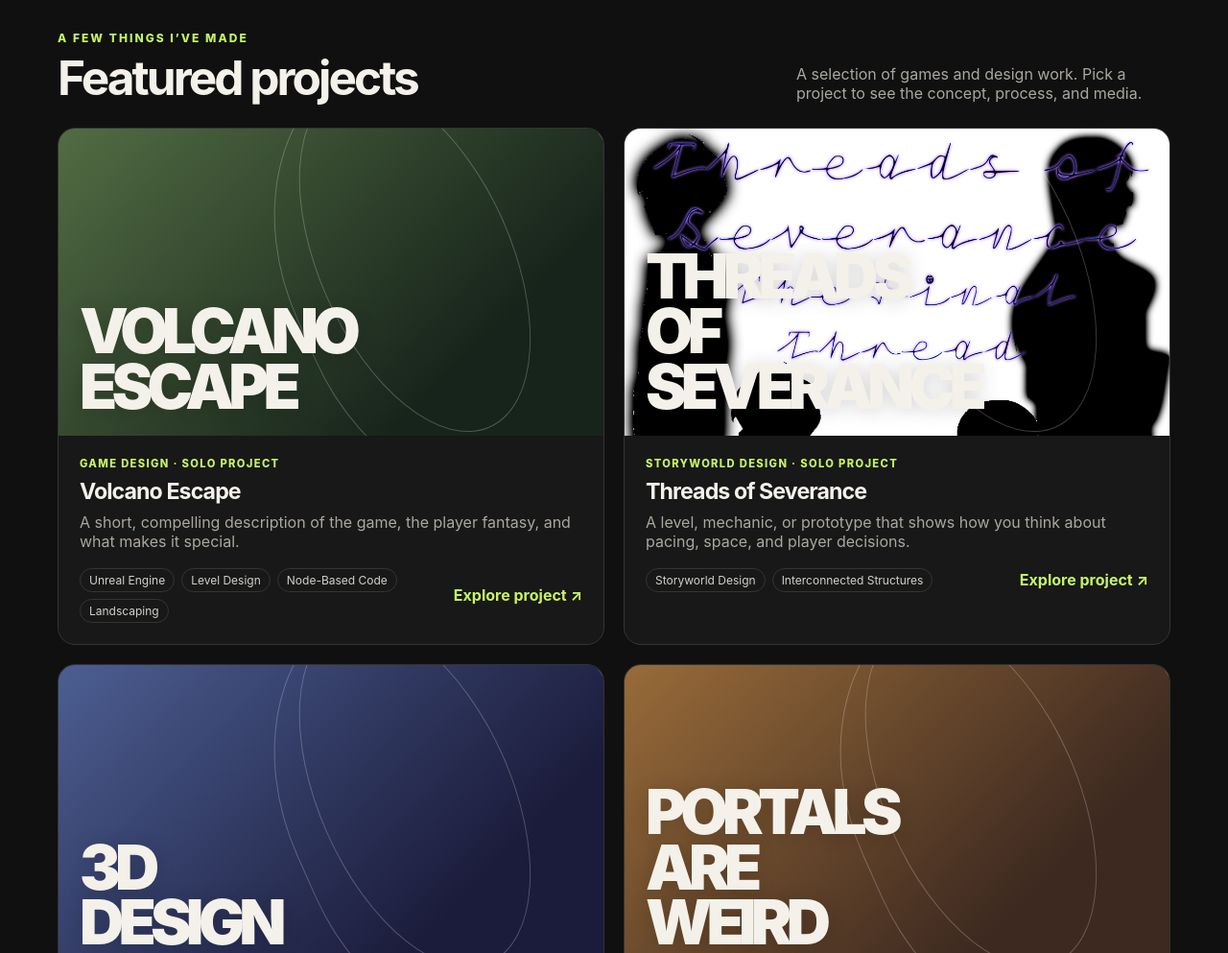
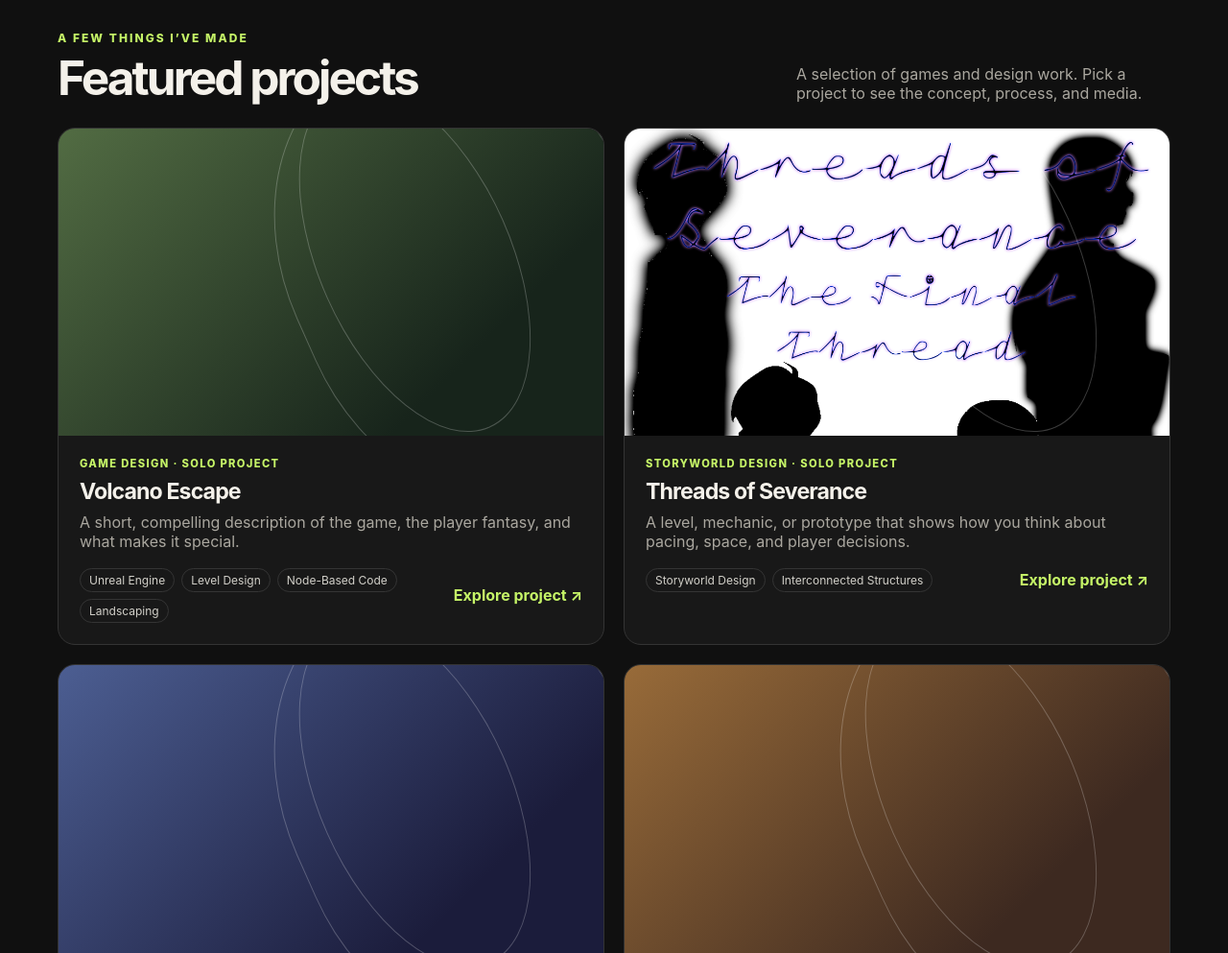
Before and after one commit to LilliNeko/Lillian-Russell.github.io, a plain HTML site: page index.html in a window 1280 px wide. Shown: the part 980-1973 px from the top of the page at 96% size. Drawn offline with Linux system fonts and the light colour scheme.

Commit message:
Remove art mark from project card display
Removed the art mark display from project cards.

```diff
--- a/index.html
+++ b/index.html
@@ -336,7 +336,6 @@
         <article class="project-card">
           <a href="#${encodeURIComponent(project.id)}" aria-label="View ${escapeHTML(project.title)} project" style="text-decoration:none">
             <div class="project-art" style="--art:${project.art}">
-              <div class="art-mark">${project.mark}</div>
             </div>
             <div class="project-content">
               <div class="meta">${escapeHTML(project.type)}</div>
```
